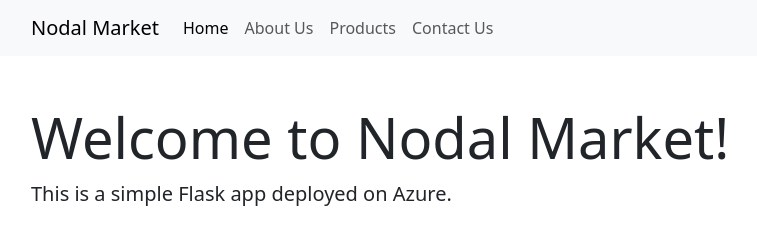
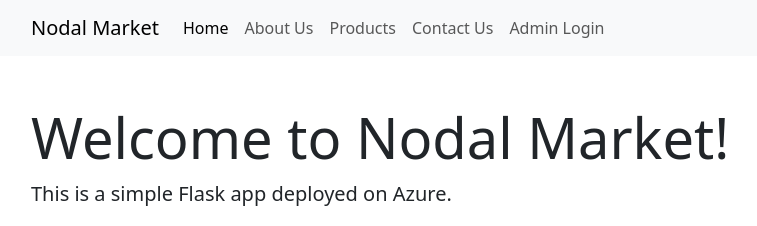
Before and after one commit to AustinTX360/1, a Flask app: page / in a window 1280 px wide. Shown: the top 226 px of the page, without its empty margins (51-808 px from the left). Run offline with Flask 3, Linux system fonts and the light colour scheme.

Commit message:
Update index.html

```diff
--- a/templates/index.html
+++ b/templates/index.html
@@ -27,6 +27,9 @@
                     </li>
                     <li class="nav-item">
                         <a class="nav-link" href="#contact">Contact Us</a>
+                    </li>
+                    <li class="nav-item">
+                        <a class="nav-link" href="{{ url_for('admin_login') }}">Admin Login</a>
                     </li>
                 </ul>
             </div>
```
